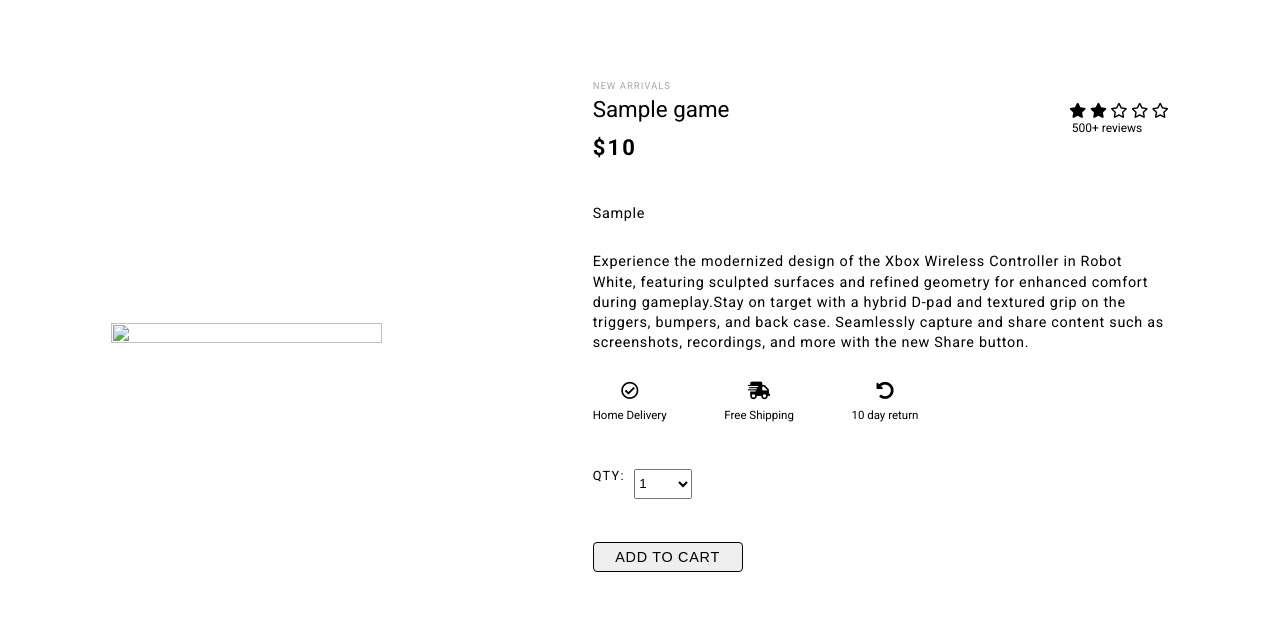
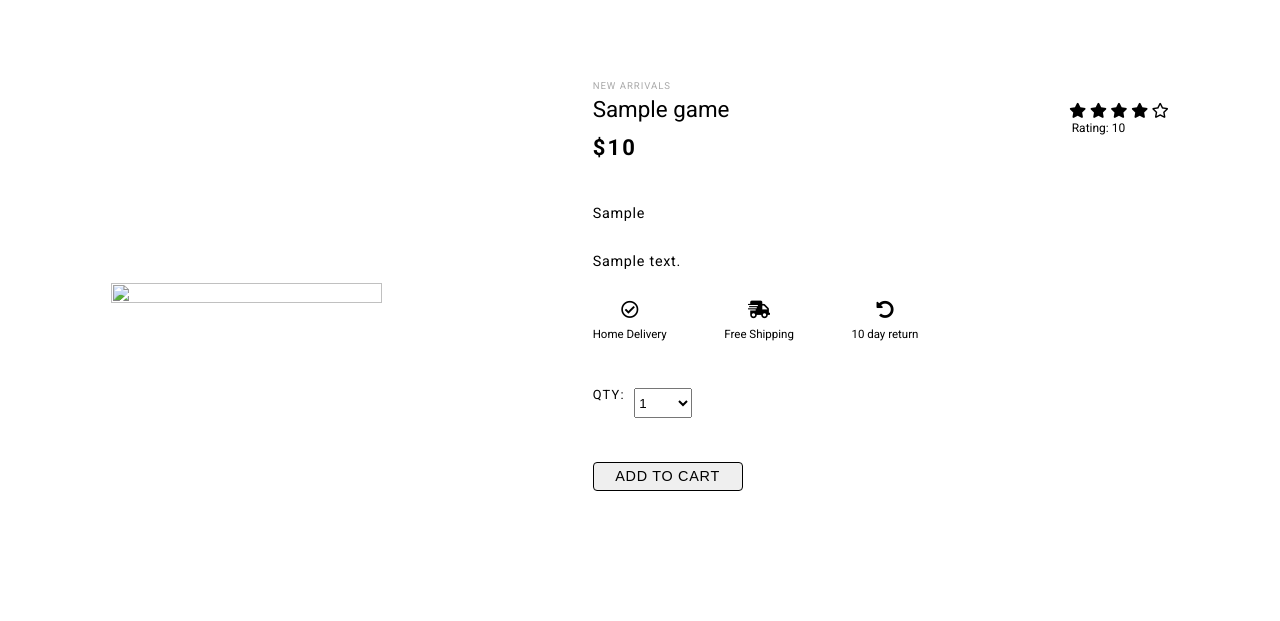
Before and after one commit to jsa258/351_Project, a PHP site: page /detailpage.php?id=1 in a window 1280 px wide. Shown: the part 160-781 px from the top of the page. Run offline with PHP 8.4, Linux system fonts and the light colour scheme; tables that the repository leaves empty or names only in its code hold one stand-in row (values such as "Sample post"); some libraries are stand-ins or nearby versions.

Commit message:
fixed product page layout and updated product des

```diff
--- a/checkout.php
+++ b/checkout.php
@@ -196,7 +196,7 @@ require 'connection.php';
 //reference from https://stackoverflow.com/questions/3190464/php-check-if-any-posted-vars-are-empty-form-all-fields-required
 if(!isset($_POST['submit'])) exit();
 //when user submit form, check if required fields are filled
-  $require = array('email','address','city','country','province','postalcode','cname','cnumber','expmonth','expyear','cvv');
+  $require = array('fullname','address','city','country','province','postalcode','cname','cnumber','expmonth','expyear','cvv');
   $filled= TRUE;
   foreach($require as $field) {
    if(!isset($_POST[$field]) || empty($_POST[$field])) {
--- a/confirmation.php
+++ b/confirmation.php
@@ -3,13 +3,12 @@ session_start();
 require 'connection.php';
 //store the session data from the form into its unique variables
 $fullname = $_SESSION['fullname'];
-$lastname = $_SESSION['email'];
+$email = $_SESSION['email'];
 $address = $_SESSION['address'];
 $city = $_SESSION['city'];
 $country = $_SESSION['country'];
 $province = $_SESSION['province'];
 $postalcode = $_SESSION['postalcode'];
-$email = $_SESSION['email'];
 $pnumber = $_SESSION['pnumber'];
 
 ?>
--- a/css/home.css
+++ b/css/home.css
@@ -20,6 +20,7 @@
   margin: 1% 3% 1% 3%;
   flex-wrap: wrap;
   flex-direction: row;
+
 }
 .product {
   margin: 1% 3% 1% 3%;
--- a/css/products.css
+++ b/css/products.css
@@ -9,11 +9,11 @@ body {
 
 }
 
-.main{
+#records{
   display: flex;
   flex-wrap: wrap;
+  flex-direction: row;
 }
-
 .product-item{
   margin: 1%;
 }
--- a/detailpage.php
+++ b/detailpage.php
@@ -96,16 +96,16 @@ $result = mysqli_query($connection, $productDetails);
       <div class="review">
        <i class="fas fa-star"></i>
        <i class="fas fa-star"></i>
+       <i class="fas fa-star"></i>
+       <i class="fas fa-star"></i>
        <i class="far fa-star"></i>
-       <i class="far fa-star"></i>
-       <i class="far fa-star"></i>
-       <p class="reviews">500+ reviews</p>
+       <p class="reviews">Rating: <?php echo $rows['critic_score']; ?></p>
      </div>
     </div>
      <p class="product-price">$<?php echo $rows['price']; ?></p>
      <p class="product-description"><?php echo $rows['genre']; ?></p>
 
-      <p class="product-description">Experience the modernized design of the Xbox Wireless Controller in Robot White, featuring sculpted surfaces and refined geometry for enhanced comfort during gameplay.Stay on target with a hybrid D-pad and textured grip on the triggers, bumpers, and back case. Seamlessly capture and share content such as screenshots, recordings, and more with the new Share button. </p>
+      <p class="product-description"><?php echo $rows['description']; ?></p>
 
       <div class="info-logo">
          <div class="check">
```
